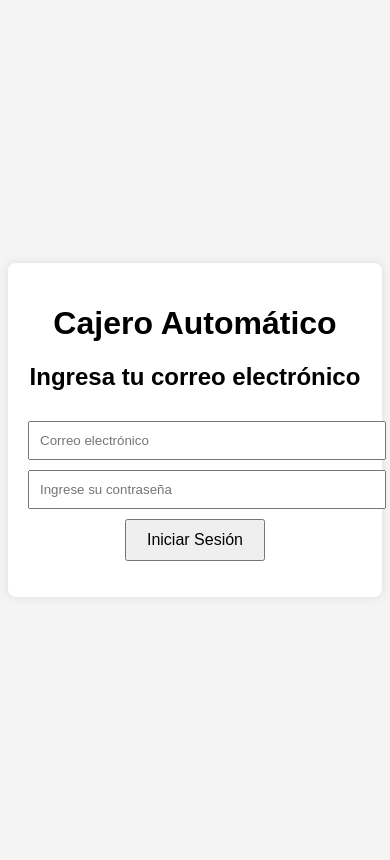
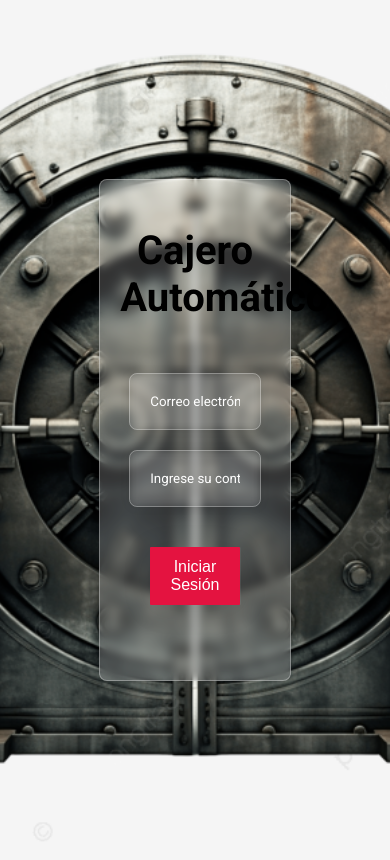
Before and after one commit to SegoviaDevops/DEVF-PROJECTS, a plain HTML site: page index.html in a window 390 px wide. Drawn offline with Linux system fonts and the light colour scheme.

Commit message:
Opción 2 css y diseño aplicados antes de media queries

```diff
--- a/index.html
+++ b/index.html
@@ -5,15 +5,17 @@
     <meta name="viewport" content="width=device-width, initial-scale=1.0">
     <title>Cajero Automático</title>
     <link rel="stylesheet" href="style.css">
+    <link rel="preconnect" href="https://fonts.googleapis.com">
+    <link rel="preconnect" href="https://fonts.gstatic.com" crossorigin>
+    <link href="https://fonts.googleapis.com/css2?family=Roboto:ital,wght@0,100;0,300;0,400;0,500;0,700;0,900;1,100;1,300;1,400;1,500;1,700;1,900&display=swap" rel="stylesheet">
 </head>
 <body>
     <div class="container">
         <h1>Cajero Automático</h1>
         <div id="loginSection">
-            <h2>Ingresa tu correo electrónico</h2>
-            <input type="email" id="emailInput" placeholder="Correo electrónico">
-            <input type="password" id="passwordInput" placeholder="Ingrese su contraseña">
-            <button onclick="iniciarSesion()">Iniciar Sesión</button>
+            <input class="inputDatos" type="email" id="emailInput" placeholder="Correo electrónico">
+            <input class="inputDatos" type="password" id="passwordInput" placeholder="Ingrese su contraseña">
+            <button id="btn" onclick="iniciarSesion()">Iniciar Sesión</button>
             <p id="loginError" class="error"></p>
         </div>
         <div id="menuSection" style="display: none;">
@@ -25,7 +27,7 @@
         </div>
 
         <div id="operacionesSection" style="display: none;">
-            <input type="number" id="montoInput" placeholder="Monto">
+            <input type="number" id="montoInput" placeholder="$">
             <button id="confirmarOperacion"></button>
             <p id="operacionMensaje"></p>
         </div>
--- a/script.js
+++ b/script.js
@@ -1,7 +1,7 @@
 var cuentas = [
+    { nombre: "Raul", email: "raul@example.com", saldo: 67, password: "5678" },
     { nombre: "Jimena", email: "jimena@example.com", saldo: 200, password: "1234" },
     { nombre: "Santiago", email: "santiago@example.com", saldo: 290, password: "abcd" },
-    { nombre: "Raul", email: "raul@example.com", saldo: 67, password: "5678" }
   ];
 
   var cuentaSeleccionada = null;
@@ -37,6 +37,7 @@ function mostrarMenuOperaciones() {
 function mostrarSaldo() {
     var mensaje = document.getElementById("menuMessage");
     mensaje.innerText = (`Tu saldo actual es: $${cuentaSeleccionada.saldo}`);
+    mensaje.style.color= "yellow";
 }
 
 // Función para mostrar la opción de ingresar dinero
@@ -60,6 +61,7 @@ function mostrarSeccionOperaciones(accion, funcionConfirmar) {
 function ingresarMonto() {
     var monto = Number(document.getElementById("montoInput").value);
     var mensaje = document.getElementById("operacionMensaje");
+        mensaje.style.color= "yellow";
     if (monto <= 0 || (cuentaSeleccionada.saldo + monto) > 990) {
         mensaje.innerText = "Monto no válido. El saldo no puede exceder $990.";
     } else {
@@ -74,6 +76,7 @@ function ingresarMonto() {
 function retirarMonto() {
     var monto = Number(document.getElementById("montoInput").value);
     var mensaje = document.getElementById("operacionMensaje");
+        mensaje.style.color= "yellow";
 
     if (monto <= 0 || (cuentaSeleccionada.saldo - monto) < 10) {
         mensaje.innerText = "Monto no válido. El saldo no puede ser menor a $10.";
--- a/style.css
+++ b/style.css
@@ -1,28 +1,93 @@
 body {
-    font-family: Arial, sans-serif;
+    font-family: "Roboto", sans-serif;
+    font-weight: 700;
+    font-style: normal;
+    font-size: 20px;
     display: flex;
     justify-content: center;
     align-items: center;
+    background-image: url(./assets/iron_bank.png);
+    background-size: cover;
+    background-position: center;
+    background-repeat: no-repeat;
     height: 100vh;
-    background-color: #f4f4f4;
+
 }
 
 .container {
-    background-color: white;
+    /* From https://css.glass */
+    display: flex;
+    flex-direction: column;
+    align-content: center;
+    width: 40%;
+    font-family: "Roboto", sans-serif;
+    background: rgba(255, 255, 255, 0.2);
+    border-radius: 16px;
+    box-shadow: 0 4px 30px rgba(0, 0, 0, 0.1);
+    backdrop-filter: blur(5px);
+    -webkit-backdrop-filter: blur(5px);
+    border: 1px solid rgba(255, 255, 255, 0.3);
     padding: 20px;
     border-radius: 8px;
     box-shadow: 0 0 10px rgba(0, 0, 0, 0.1);
     text-align: center;
 }
+.inputDatos{
+    background: rgba(255, 255, 255, 0.2);
+    font-family: "Roboto", sans-serif;
+    font-style: bold;
+    border:none;
+    border-bottom: 2px solid white;
+    outline: none;
+    background: transparent;
+    margin: 10px 20px;
+    color: white;
+    box-shadow: 0 4px 30px rgba(0, 0, 0, 0.1);
+    backdrop-filter: blur(5px);
+    -webkit-backdrop-filter: blur(5px);
+    border: 1px solid rgba(255, 255, 255, 0.3);
+    padding: 20px;
+    border-radius: 8px;
+    box-shadow: 0 0 10px rgba(0, 0, 0, 0.1);
+}
+input::placeholder{
+    color: white;
+    opacity: 1;
+}
+#loginSection {
+    margin: 15px 30px;
+    display: flex;
+    flex-direction: column;
+    align-items: center;
+
+}
 
 button {
-    margin-top: 10px;
+    margin-top: 30px;
     padding: 10px 20px;
     font-size: 16px;
     cursor: pointer;
 }
+#consultarSaldoBtn, #ingresarMontoBtn, #retirarMontoBtn {
+   background: rgb(123, 122, 126);
+   border-radius: 1px;
+   box-shadow: 0 4px 30px rgba(0, 0, 0, 0.1);
+   backdrop-filter: blur(20px);
+   -webkit-backdrop-filter: blur(20px);
+   border: 1px solid rgba(228, 19, 64, 0.3);
+   color: white;
+}
+#montoInput{
+   background: transparent;
+   border-radius: 1px;
+   box-shadow: 0 4px 30px rgba(0, 0, 0, 0.1);
+   backdrop-filter: blur(20px);
+   -webkit-backdrop-filter: blur(20px);
+   border: 1px solid rgba(228, 19, 64, 0.3);
+   color: white;
+}
 .error {
-    color: red;
+    color: yellow;
 }
 
 input {
@@ -33,4 +98,21 @@ input {
 
 #operacionesSection {
     margin-top: 20px;
+    display: flex;
+    flex-direction: column;
+    align-content: center;
+    justify-content: center;
+    align-items: center;
+    width: 95%;
 }
+#btn{
+    /* From https://css.glass */
+/* From https://css.glass */
+background: rgba(228, 19, 64, 1);
+border-radius: 1px;
+box-shadow: 0 4px 30px rgba(0, 0, 0, 0.1);
+backdrop-filter: blur(20px);
+-webkit-backdrop-filter: blur(20px);
+border: 1px solid rgba(228, 19, 64, 0.3);
+color: white;
+}
```
Also changed, not shown: assets/bank.jpg (added), assets/banki.jpg (added), assets/iron_bank.png (added).
